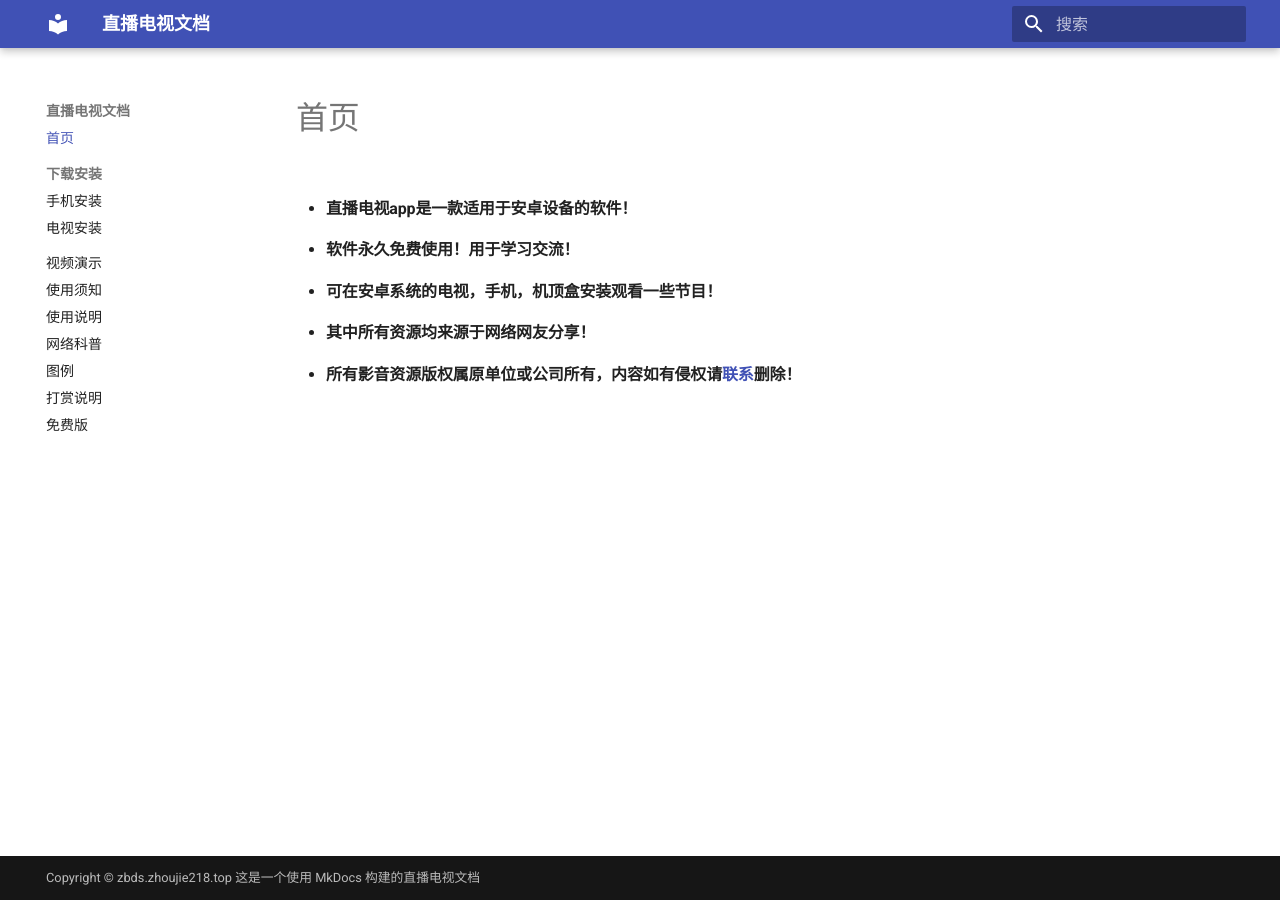
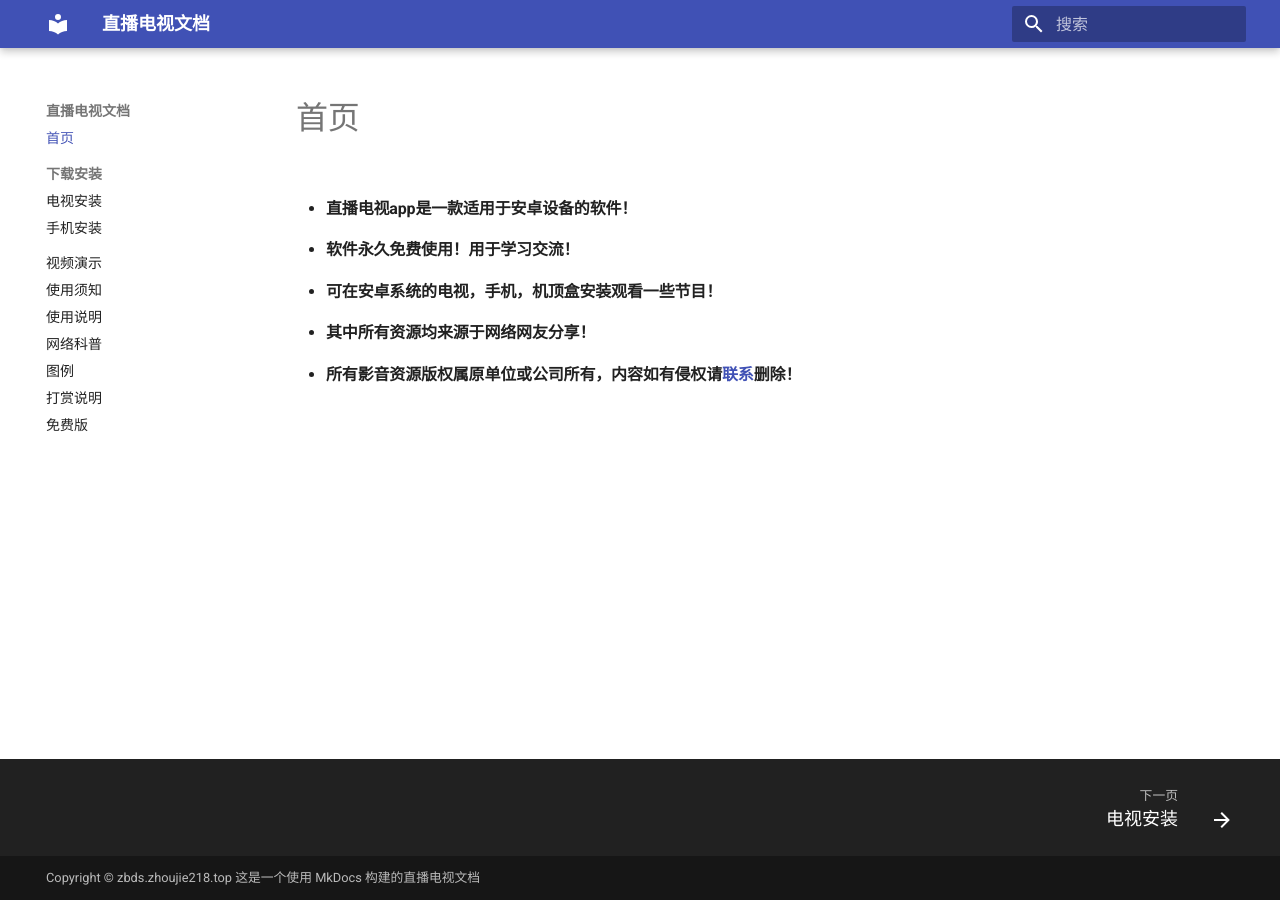
Before and after one commit to vbskycn/zbds-mkdocs-material, an MkDocs documentation site: the page built from docs/index.md, in a window 1280 px wide. Built offline with MkDocs 1.6.1 and Material for MkDocs 9.7.7, drawn with Linux system fonts in a browser that asks for light colours.

Commit message:
修改首页

```diff
--- a/mkdocs.yml
+++ b/mkdocs.yml
@@ -25,6 +25,7 @@ theme:
     - navigation.tracking # 页面滚动时，导航栏高亮当前页面
     - navigation.sections # 使导航栏分块
     - navigation.expand # 默认展开导航
+    - navigation.footer # 页脚提示下一章
     - search.suggest  # 启用搜索建议功能，用户输入时显示建议结果
     - search.highlight # 搜索结果高亮
     - search.share # 搜索结果分享
@@ -42,8 +43,8 @@ nav:
   - 首页: index.md
 
   - 下载安装:
+      - 电视安装: aztv.md
       - 手机安装: azsj.md
-      - 电视安装: aztv.md
   - 视频演示: spys.md
   - 使用须知: syxz.md
   - 使用说明: sysm.md
```
Also changed, not shown: site/404.html, site/about/index.html, site/azsj/index.html, site/aztv/index.html, site/dssm/index.html, site/index.html, site/newtl/index.html, site/spys/index.html, site/sysm/index.html, site/sytl/index.html, site/syxz/index.html, site/wlkp/index.html.
